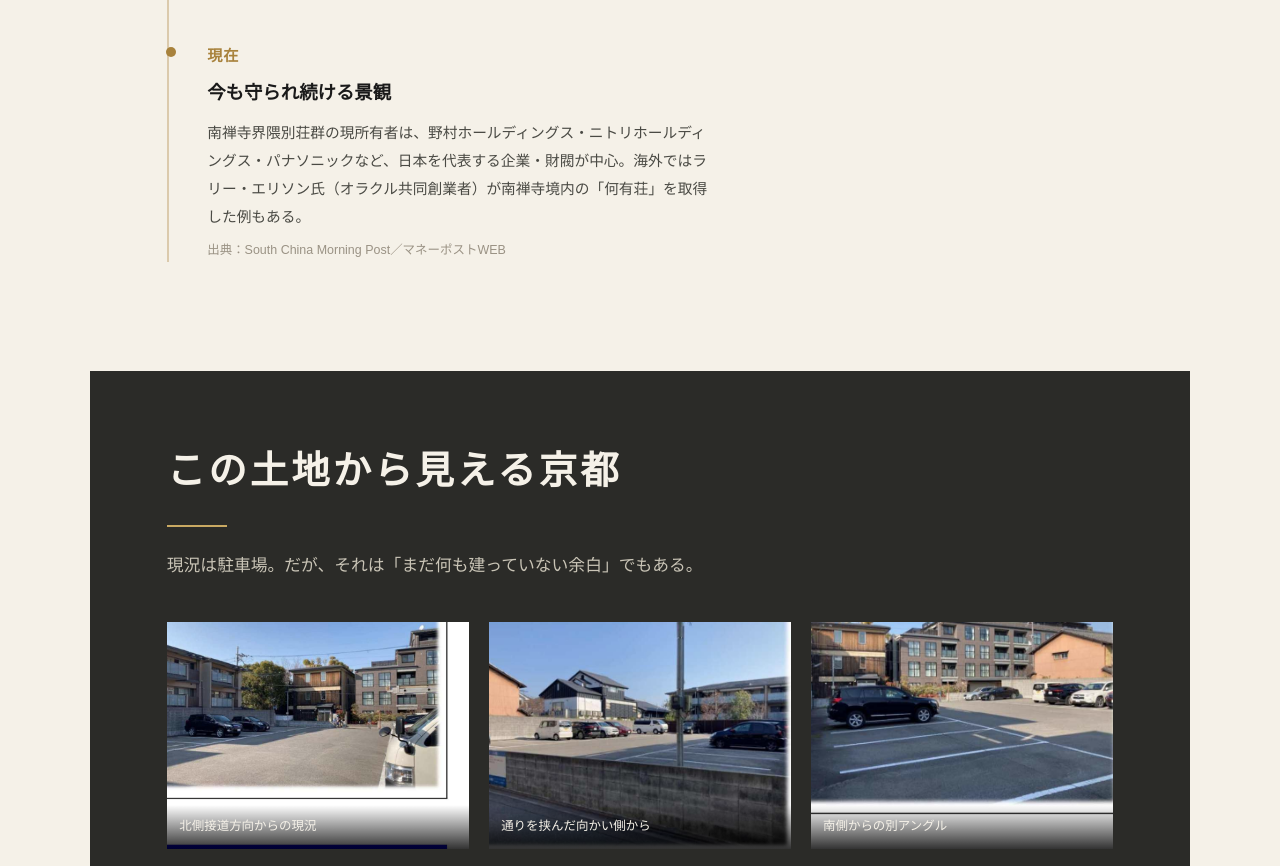
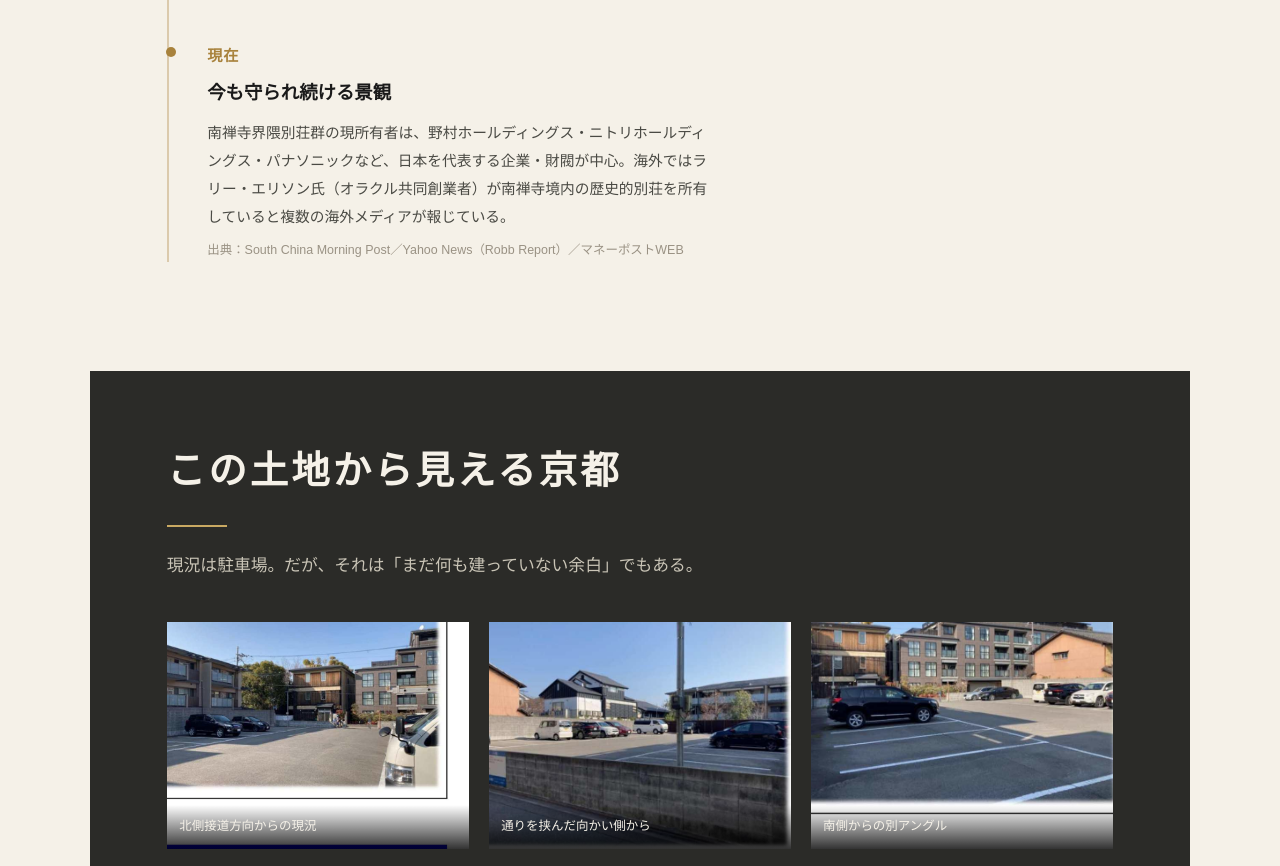
Before and after one commit to akatsuki-5648/okazaki-nangosho-lp, a plain HTML site: page index.html in a window 1280 px wide. Shown: the part 5030-5896 px from the top of the page. Drawn offline with Linux system fonts and the light colour scheme.

Commit message:
極秘徹底調査：8カテゴリ距離マトリクス・5軸深掘り追加、エリソン氏情報の訂正
- 座標精度の構造的限界（GSI代表点とGoogle Maps個別建物座標の約90mズレ）を発見・明記
- 隣接行政区・観光地・交通拠点・医療インフラ・教育機関・文化施設・不動産市場の実測データを追加
- 風致地区条例の改正履歴13回・判例（原告適格なしパターン）・固定資産税の未確定を追加
- 岡崎南御所町の地名由来（白河南殿説）・南禅寺創建史の要検証点を追加
- 花折断層帯地震・土砂災害警戒区域・気候変動リスクを追加
- 京都の排他性言説の実態（不動産取引とは無関係、全国共通現象との混同を整理）を追加
- ラリー・エリソン氏の何有荘情報を訂正：「8,600万ドルで購入」は不正確。一次記事本文で確認したところ「所有していると報じられている」「8,600万ドルは売り出しリスト価格」が正確な表現

```diff
--- a/index.html
+++ b/index.html
@@ -120,8 +120,8 @@
     <div class="history-item reveal">
       <div class="history-year">現在</div>
       <h3>今も守られ続ける景観</h3>
-      <p>南禅寺界隈別荘群の現所有者は、野村ホールディングス・ニトリホールディングス・パナソニックなど、日本を代表する企業・財閥が中心。海外ではラリー・エリソン氏（オラクル共同創業者）が南禅寺境内の「何有荘」を取得した例もある。</p>
-      <span class="source">出典：South China Morning Post／マネーポストWEB</span>
+      <p>南禅寺界隈別荘群の現所有者は、野村ホールディングス・ニトリホールディングス・パナソニックなど、日本を代表する企業・財閥が中心。海外ではラリー・エリソン氏（オラクル共同創業者）が南禅寺境内の歴史的別荘を所有していると複数の海外メディアが報じている。</p>
+      <span class="source">出典：South China Morning Post／Yahoo News（Robb Report）／マネーポストWEB</span>
     </div>
   </div>
 </section>
```
Also changed, not shown: 2 other files.
